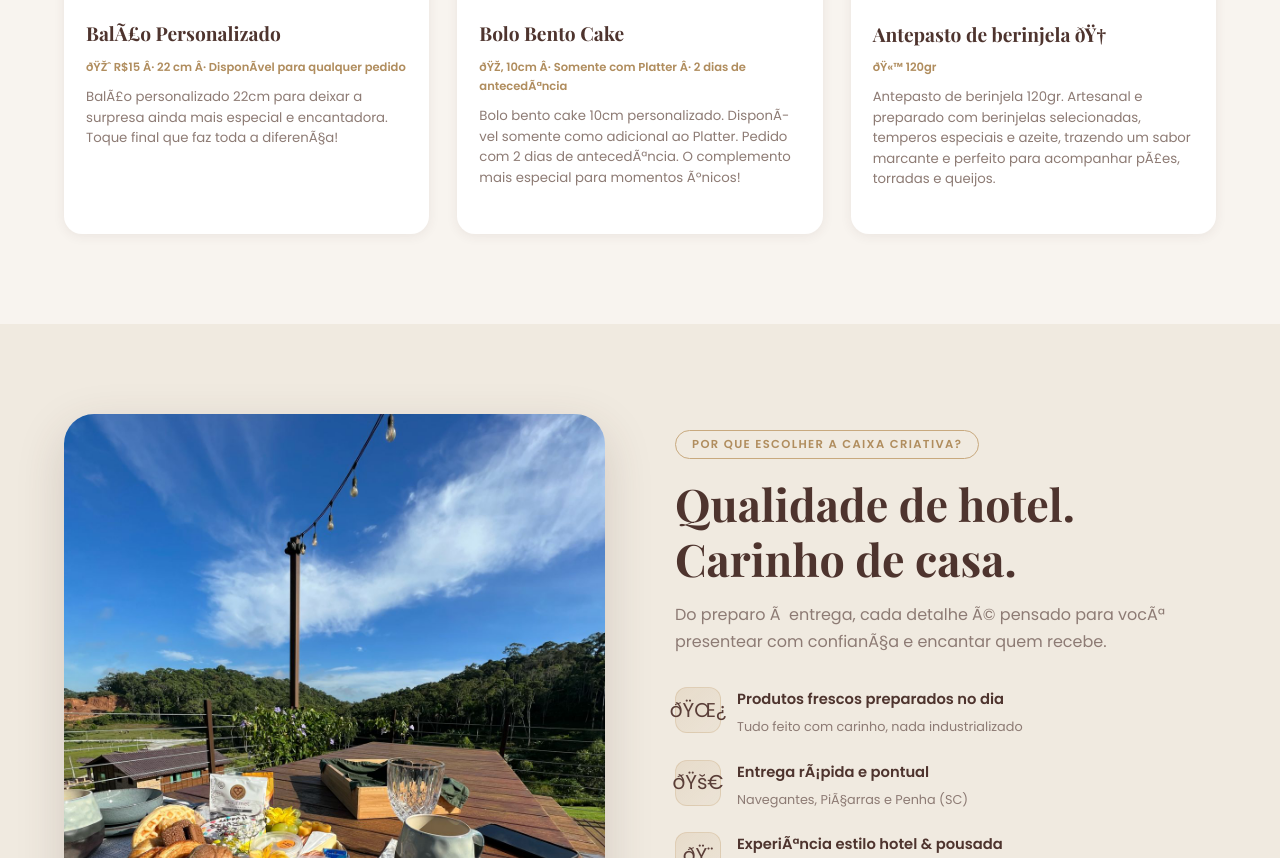
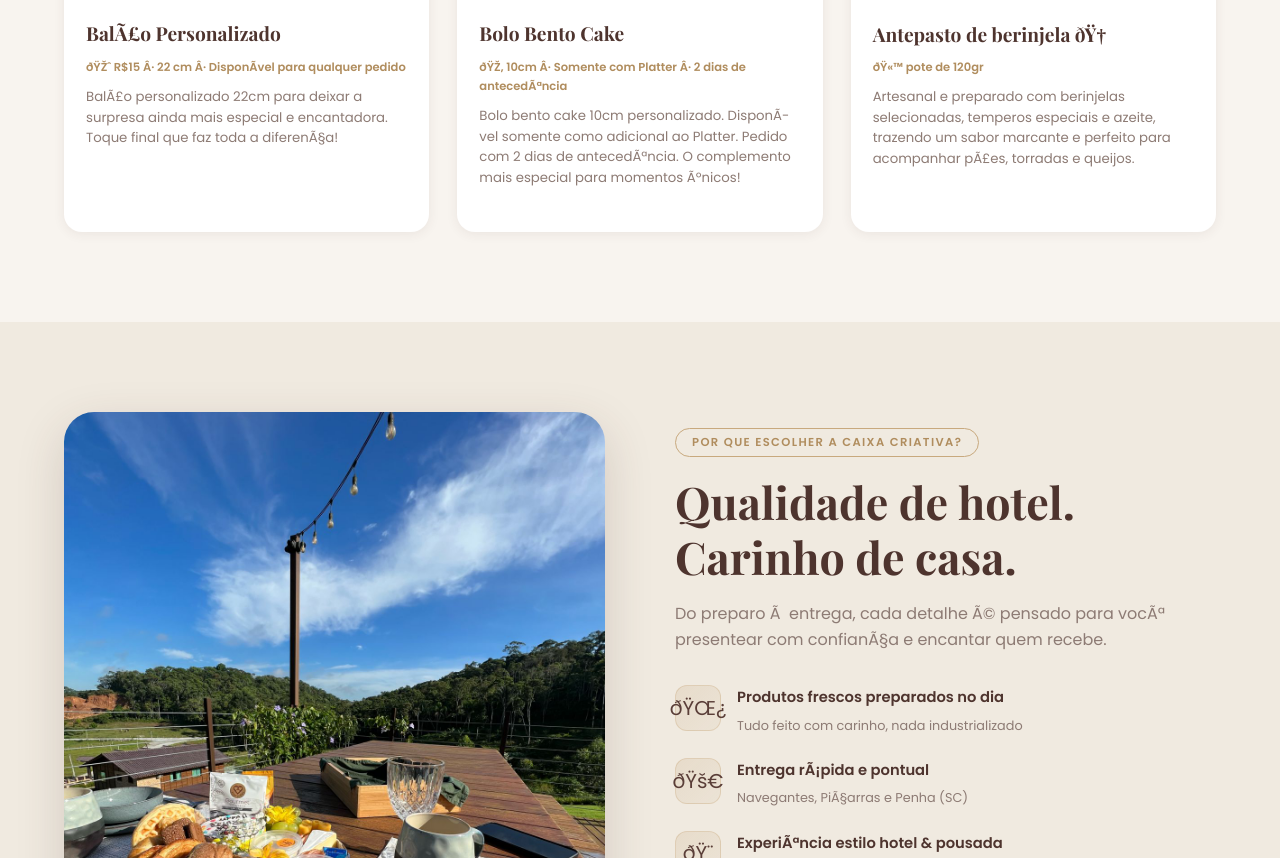
Before and after one commit to fabianoreb/caixacriatiiva, a plain HTML site: page index.html in a window 1280 px wide. Shown: the part 5618-6476 px from the top of the page. Drawn offline with nearby package versions, Linux system fonts and the light colour scheme; a web font is replaced by a local one.

```diff
--- a/index.html
+++ b/index.html
@@ -1325,8 +1325,8 @@
           </div>
           <div class="card-body">
             <h3 class="card-title">Antepasto de berinjela 🍆</h3>
-            <div class="card-note">🫙 120gr</div>
-            <p class="card-desc">Antepasto de berinjela 120gr. Artesanal e preparado com berinjelas selecionadas, temperos especiais e azeite, trazendo um sabor marcante e perfeito para acompanhar pães, torradas e queijos.</p>
+            <div class="card-note">🫙 pote de 120gr</div>
+            <p class="card-desc">Artesanal e preparado com berinjelas selecionadas, temperos especiais e azeite, trazendo um sabor marcante e perfeito para acompanhar pães, torradas e queijos.</p>
             </a>
           </div>
         </div>
```
